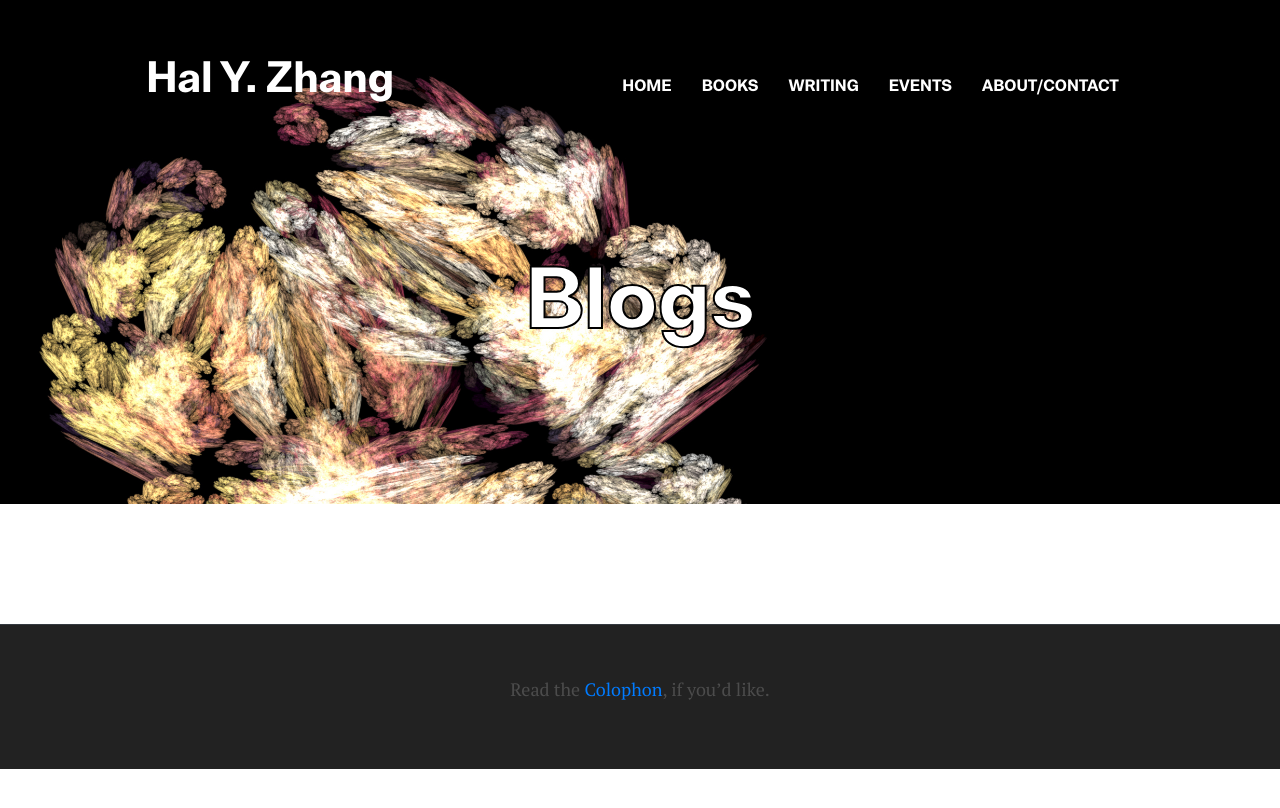
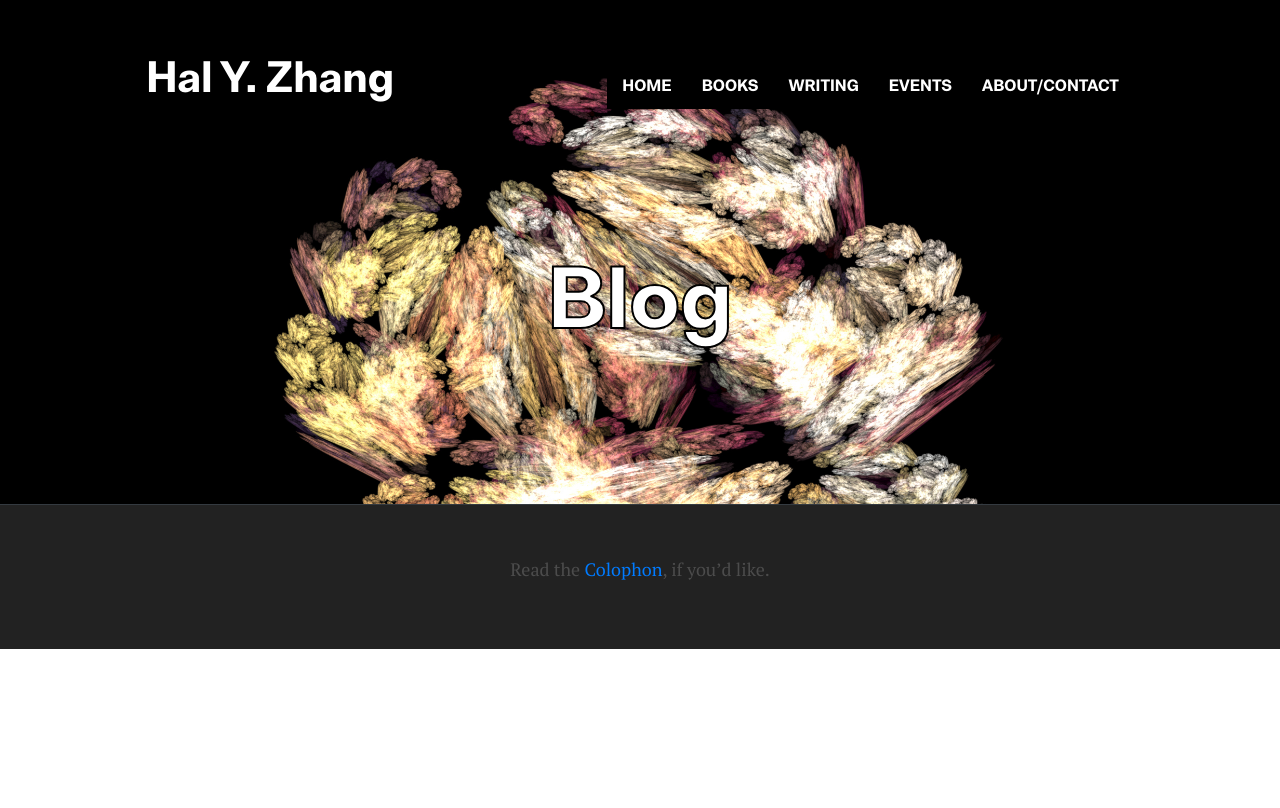
Before and after one commit to abbynicoleyee/abbynicoleyee.github.io, a Jekyll site: the page built from _pages/blog.html, in a window 1280 px wide. Shown: the top 808 px of the page. Built offline with Jekyll 4.4.1, drawn with Linux system fonts in a browser that asks for light colours.

Commit message:
blog skeleton

```diff
--- a/_includes/hero-section.html
+++ b/_includes/hero-section.html
@@ -8,7 +8,7 @@
     </div>
   </div>
   <div class="layer-bg w-100">
-    <img class="img-fluid w-100" src="{{ site.baseurl }}/assets/images/illustrations/Grace.jpg" alt="bg-shape">
+    <img class="img-fluid w-100" src="{{ site.baseurl }}/assets/images/illustrations/Grace.jpg">
 
   </div>
 </section>
--- a/_layouts/about.html
+++ b/_layouts/about.html
@@ -11,7 +11,7 @@
     </div>
   </div>
   <!-- background shapes -->
-  <img src="{{ site.baseurl }}/assets/images/illustrations/Atomic.jpg" alt="illustrations" class="bg-shape-1 h-100">
+  <img src="{{ site.baseurl }}/assets/images/illustrations/Atomic.jpg" class="bg-shape-1 h-100">
 </section>
 <!-- /page title -->
 
--- a/_pages/blog.html
+++ b/_pages/blog.html
@@ -1,16 +1,39 @@
 ---
 layout: page
-title: Blogs
+title: Blog
 background: Mushroom
+background-align: bg-shape-center
 ---
 <!-- blog -->
-<section class="section">
+<!-- <section class="section">
   <div class="container">
     <div class="row">
       {% for post in site.posts %}
       {% include post.html %}
+      {{ post.excerpt }}
       {% endfor %}
     </div>
   </div>
+</section> -->
+<!-- /blog -->
+
+{% for post in site.posts %}
+<section class="section">
+  <div class="container">
+    <div class="row mb-5">
+<article>
+  <h3 class="font-tertiary">
+    <a href="{{ post.url }}">
+      {{ post.title }}
+    </a>
+  </h3>
+  <time datetime="{{ post.date | date: "%Y-%m-%d" }}">{{ post.date | date: "%Y-%m-%d" }}</time>
+</div><div class="row">
+  {{ post.content }}
+</div>
+</article>
+
+</div>
 </section>
-<!-- /blog -->
+<hr/>
+{% endfor %}
```
Also changed, not shown: _layouts/post.html (+13 -9 lines).
